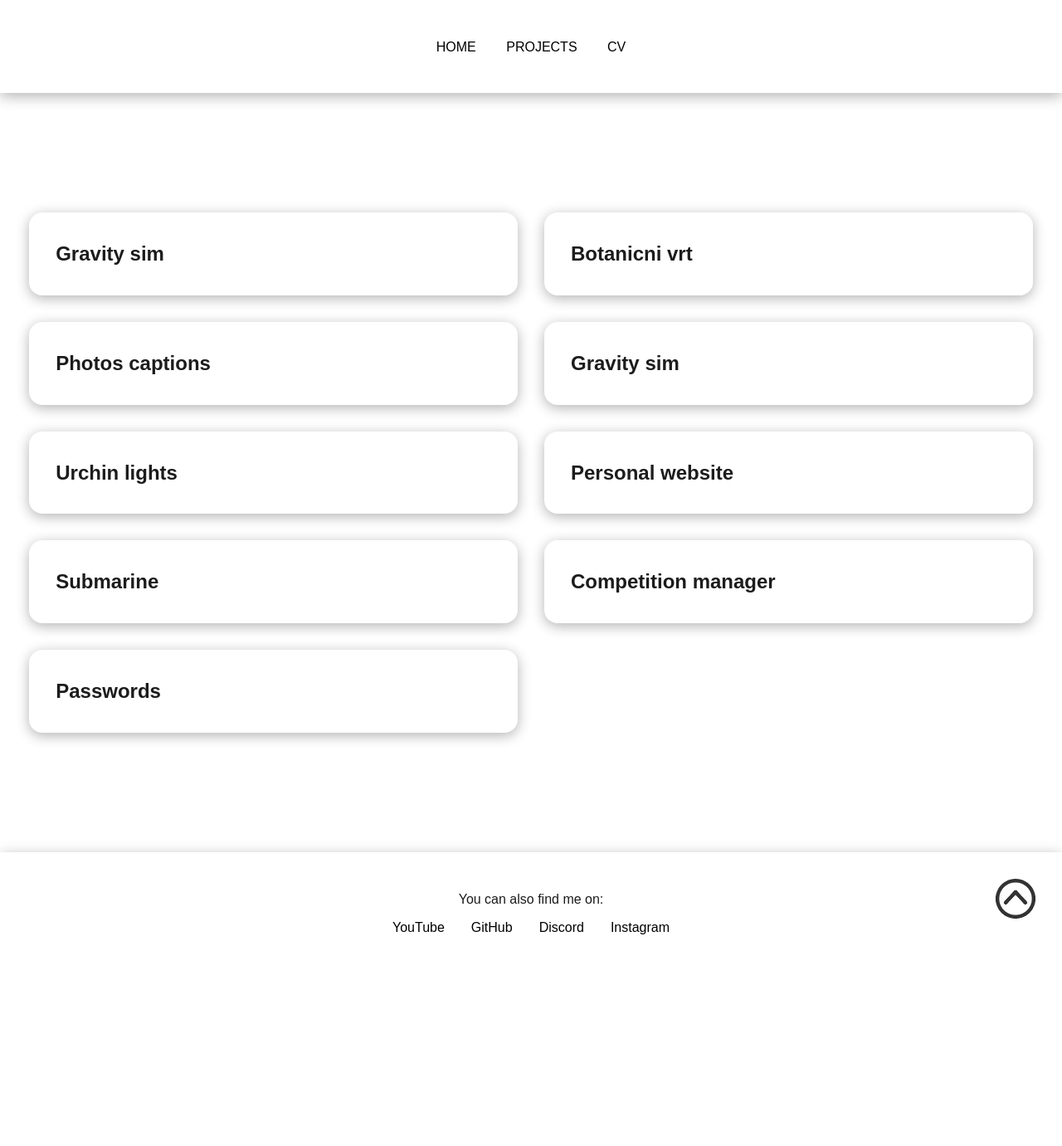
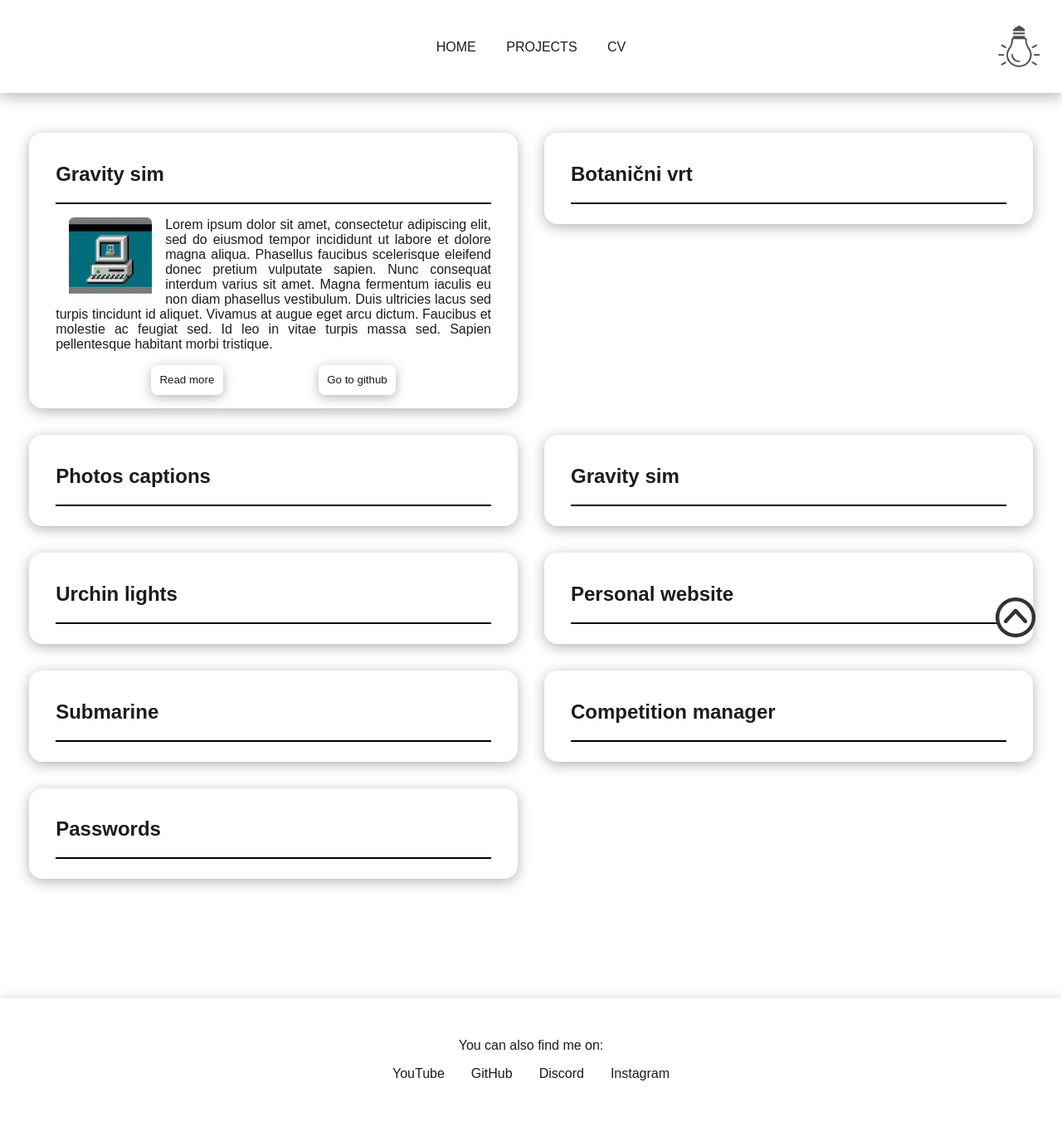
Before and after one commit to salamelek/personal_website, a PHP site: page /projects/ in a window 1280 px wide. Shown: the whole page at 83% size. Before the commit the page ends 1126 px from the top, so only its background shows below. Run offline with PHP 8.4, Linux system fonts and the light colour scheme.

Commit message:
added dark mode, project card work, curriculum update text

```diff
--- a/css/style.css
+++ b/css/style.css
@@ -1,27 +1,33 @@
 /*debug stuff*/
 
 .border {
-    border: 1px solid black;
+    border: 1px solid red;
 }
 
 /*MAIN STUFF*/
 
 :root {
     /*color palette */
+    --bcg-color: rgb(255, 255, 255);
     --text-color: rgb(28, 28, 28);
-    --button-color: rgb(0, 0, 0);
+    --elements-color: rgb(0, 0, 0);
     --link-color: rgb(110, 110, 110);
-    --dark-blue: rgb(0, 3, 49);
-    --bcg-color: rgb(255, 255, 255);
-    --green: rgb(0, 255, 0);
+    --shadow-color: rgb(0, 0, 0, 0.3);
+    --green: rgb(0, 121, 0);
     --orange: rgb(255, 128, 0);
-    --shadow-color: rgba(0, 0, 0, 0.3);
 
     /*transitions time*/
     --delay-short: 200ms;
     --delay-mid: 500ms;
     --delay-long: 1000ms;
 }
+
+:root[data-theme="dark"] {
+    --text-color: rgb(255, 255, 255);
+    --bcg-color: rgb(60, 63, 65);
+    --elements-color: rgb(255, 255, 255);
+}
+
 
 *, *::before, *::after {
     box-sizing: border-box;
@@ -37,8 +43,12 @@ p, h1, h2, h3 {
     color: var(--text-color);
 }
 
+hr {
+    border: 1px solid var(--elements-color)
+}
+
 a {
-    color: var(--button-color);
+    color: var(--elements-color);
     text-decoration: none;
 }
 
@@ -52,14 +62,12 @@ main {
     box-shadow: 0 0.22em 1em var(--shadow-color);
 }
 
-/*HEADER*/
-
-
 /*NAVIGATION*/
 
 nav {
     background: var(--bcg-color);
     padding: 3em;
+    position: relative;
 }
 
 .inner-nav {
@@ -77,6 +85,7 @@ nav {
     position: relative;
     margin: 0 0.5em;
     padding: 0.5em;
+    color: var(--text-color);
 }
 
 .nav-link::after {
@@ -105,6 +114,38 @@ nav {
     transition: font-size var(--delay-short);
 }
 
+/*LIGHT DARK MODE BUTTON*/
+.toggle-light button{
+    border-style: none;
+    position: absolute;
+    right: 2em;
+    bottom: 50%;
+    transform: translateY(50%);
+    background-image: url("../images/light_bulb.png");
+    background-repeat: round;
+    width: 50px;
+    height: 50px;
+    background-color: rgba(0, 0, 0, 0);
+}
+
+.toggle-light img {
+    width: 50px;
+    opacity: 0.3;
+}
+
+.light-div {
+    cursor: pointer;
+    width: 75px;
+    height: 75px;
+    position: absolute;
+    right: -12.5px;
+    bottom: -20.5px;
+    border-radius: 50%;
+}
+
+.light-div:hover {
+    background: radial-gradient(rgba(255, 255, 0, 0.5), rgba(0, 0, 0, 0) 50%);
+}
 /*INDEX CARDS*/
 
 .index-card {
@@ -120,12 +161,46 @@ nav {
     grid-template-columns: repeat(auto-fit, minmax(25rem,1fr));
     align-items: start;
     gap: 2rem;
-    margin: 6rem calc(30% - 30vw);
+    margin: 0 calc(30% - 30vw) 6em;
 }
 
 .project-card {
     padding: 1em 2em;
     border-radius: 1em;
+}
+
+.content-wrapper {
+    text-align: justify;
+}
+
+
+.project-card img {
+    width: 100px;
+    height: 100%;
+    float: left;
+    margin: 0 1em;
+    border-radius: 0.4em;
+}
+
+.project-card .options-wrapper{
+    display: flex;
+    justify-content: space-evenly;
+}
+
+.project-card button {
+    border-style: none;
+    padding: 0.8em;
+    background: none;
+    border-radius: 0.6em;
+    transition: var(--delay-short);
+    color: var(--text-color);
+}
+
+.project-card button:hover {
+    background: rgba(0, 0, 0, 0.1);
+    transform: scale(1.05);
+    transition: var(--delay-short);
+    color: var(--text-color);
 }
 
 /*CURRICULUM*/
@@ -165,12 +240,13 @@ nav {
 
 .curriculum-content {
     padding: 1em;
-    border-right: 1px solid black;
+    border-right: 1px solid var(--elements-color);
 }
 
 .curriculum-side-card {
     padding: 1em;
     border-radius: 1em;
+    color: var(--text-color);
 }
 
 /*SKILLS CARD*/
@@ -193,10 +269,10 @@ nav {
     position: absolute;
     pointer-events: none;
     border-radius: 0.5em;
-    bottom: 3px;
+    bottom: 5px;
     height: 3px;
-    width: 95%;
-    background: green;
+    width: 90%;
+    background: var(--green);
     left: 50%;
     transform: translateX(-50%) scaleX(0);
     transform-origin: left;
@@ -244,6 +320,10 @@ nav {
     margin-right: 0.5em;
 }
 
+.contacts-card li::before[data-theme="dark"] {
+    opacity: 0.6;
+}
+
 .li-gmail::before {
     background-image: url("../images/gmail_logo.png");
 }
@@ -287,6 +367,7 @@ nav {
 footer {
     padding: 2em;
     background-color: var(--bcg-color);
+    margin: auto auto 0;
 }
 
 footer p {
@@ -312,6 +393,7 @@ footer ul li {
 .cool-link {
     position: relative;
     transition: font-size var(--delay-mid);
+    color: var(--text-color);
 }
 
 .cool-link:hover, .cool-link:focus {
@@ -328,7 +410,7 @@ footer ul li {
             var(--orange)
     );
     white-space: nowrap;
-    padding: 1em 1.5em;
+    padding: 0.8em 1.2em;
     border-radius: 5px;
     top: 100%;
     right: 50%;
@@ -349,14 +431,17 @@ html {
 }
 
 .top-btn-container {
-    position: absolute;
+    /*position: absolute;*/
+    position: fixed;
     right: 2em;
+    bottom: 2em;
 }
 
 .top-btn-link {
     display: flex;
     border-radius: 50%;
     position: relative;
+    color: var(--text-color);
 }
 
 .top-btn-img {
--- a/js/main.js
+++ b/js/main.js
@@ -1,12 +1,43 @@
-function copyText(ele) {
-    let contact = document.getElementById(ele.id);
+function copyText(e) {
+    let contact = document.getElementById(e.id);
 
     navigator.clipboard.writeText(contact.innerText);
 
     contact.classList.add("copied")
 }
 
-function resetTooltip(ele) {
-    let contact = document.getElementById(ele.id);
+function resetTooltip(e) {
+    let contact = document.getElementById(e.id);
     contact.classList.remove("copied")
 }
+
+function setTheme(theme) {
+    document.documentElement.setAttribute('data-theme', theme);
+    window.localStorage.setItem("currentTheme", theme);
+}
+
+function checkTheme() {
+    if (window.localStorage.getItem("currentTheme") == null) {
+        if (window.matchMedia('(prefers-color-scheme: dark)').matches) {
+            // dark mode
+            setTheme("dark")
+        } else {
+            // light mode
+            setTheme("light")
+        }
+    } else {
+        if (window.localStorage.getItem("currentTheme") === "dark") {
+            setTheme("dark")
+        } else {
+            setTheme("light")
+        }
+    }
+}
+
+function switchTheme() {
+    if (window.localStorage.getItem("currentTheme") !== "dark") {
+        setTheme("dark")
+    } else {
+        setTheme("light")
+    }
+}
--- a/projects/index.html
+++ b/projects/index.html
@@ -8,8 +8,9 @@
     <meta name="viewport" content="width=device-width, initial-scale=1.0">
     <link rel = "stylesheet" type = "text/css" href = "../css/style.css"/>
     <link rel="icon" href="../images/CATTT.png">
+    <script src="../js/main.js"></script>
 </head>
-<body>
+<body onload="checkTheme()">
     <nav class="shadow">
         <div class="inner-nav">
             <div class="nav-links">
@@ -18,42 +19,64 @@
                 <a href="../curriculum_vitae" class="nav-link">CV</a>
             </div>
         </div>
+        <div class="toggle-light">
+            <button onclick="switchTheme()">
+                <div class="light-div"></div>
+            </button>
+        </div>
     </nav>
     <main class="">
         <div class="project-cards-container">
             <div class="project-card shadow">
                 <h2>Gravity sim</h2>
+                <hr>
+                <div class="content-wrapper">
+                    <img src="../images/test_gif.gif" alt="Fantastic image">
+                    <p>Lorem ipsum dolor sit amet, consectetur adipiscing elit, sed do eiusmod tempor incididunt ut labore et dolore magna aliqua. Phasellus faucibus scelerisque eleifend donec pretium vulputate sapien. Nunc consequat interdum varius sit amet. Magna fermentum iaculis eu non diam phasellus vestibulum. Duis ultricies lacus sed turpis tincidunt id aliquet. Vivamus at augue eget arcu dictum. Faucibus et molestie ac feugiat sed. Id leo in vitae turpis massa sed. Sapien pellentesque habitant morbi tristique.</p>
+                </div>
+                <div class="options-wrapper">
+                    <button class="shadow">Read more</button>
+                    <button class="shadow">Go to github</button>
+                </div>
             </div>
             <div class="project-card shadow">
-                <h2>Botanicni vrt</h2>
+                <h2>Botanični vrt</h2>
+                <hr>
             </div>
             <div class="project-card shadow">
                 <h2>Photos captions</h2>
+                <hr>
             </div>
             <div class="project-card shadow">
                 <h2>Gravity sim</h2>
+                <hr>
             </div>
             <div class="project-card shadow">
                 <h2>Urchin lights</h2>
+                <hr>
             </div>
             <div class="project-card shadow">
                 <h2>Personal website</h2>
+                <hr>
             </div>
             <div class="project-card shadow">
                 <h2>Submarine</h2>
+                <hr>
             </div>
             <div class="project-card shadow">
                 <h2>Competition manager</h2>
+                <hr>
             </div>
             <div class="project-card shadow">
                 <h2>Passwords</h2>
+                <hr>
             </div>
         </div>
     </main>
+    <div class="top-btn-container">
+        <a href="#" class="top-btn-link"><img src="../images/back_to_top.png" alt="" class="top-btn-img"/></a>
+    </div>
     <footer class="shadow">
-        <div class="top-btn-container">
-            <a href="#" class="top-btn-link"><img src="../images/back_to_top.png" alt="" class="top-btn-img"/></a>
-        </div>
         <p class="grid-col-span-4">You can also find me on:</p>
         <ul>
             <li>
```
Also changed, not shown: curriculum_vitae/index.html (+16 -7 lines), index.html (+10 -4 lines), images/back_to_top.png, images/light_bulb.png (added), images/mobile-phone.png, images/palette.png (deleted), images/test_gif.gif (added).
